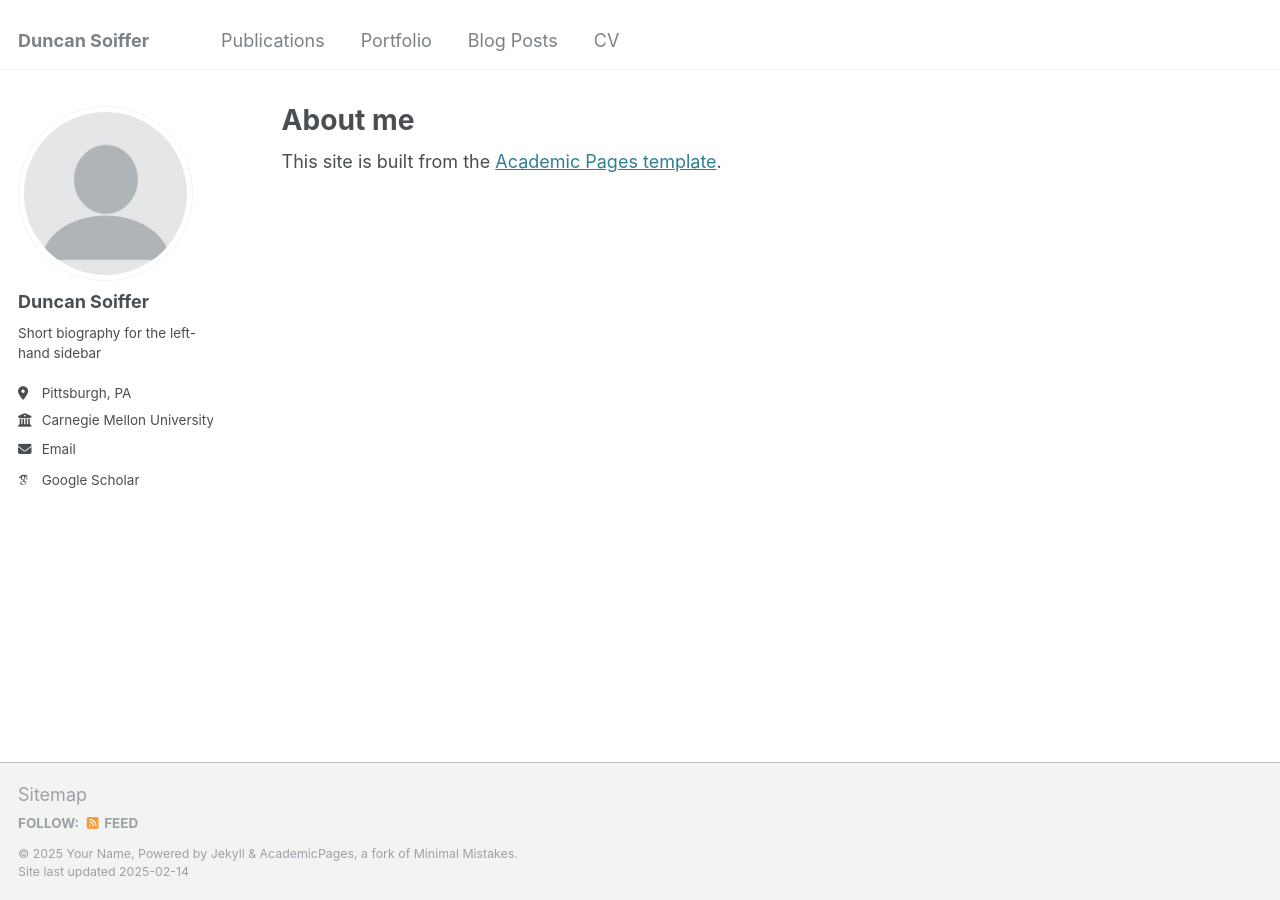
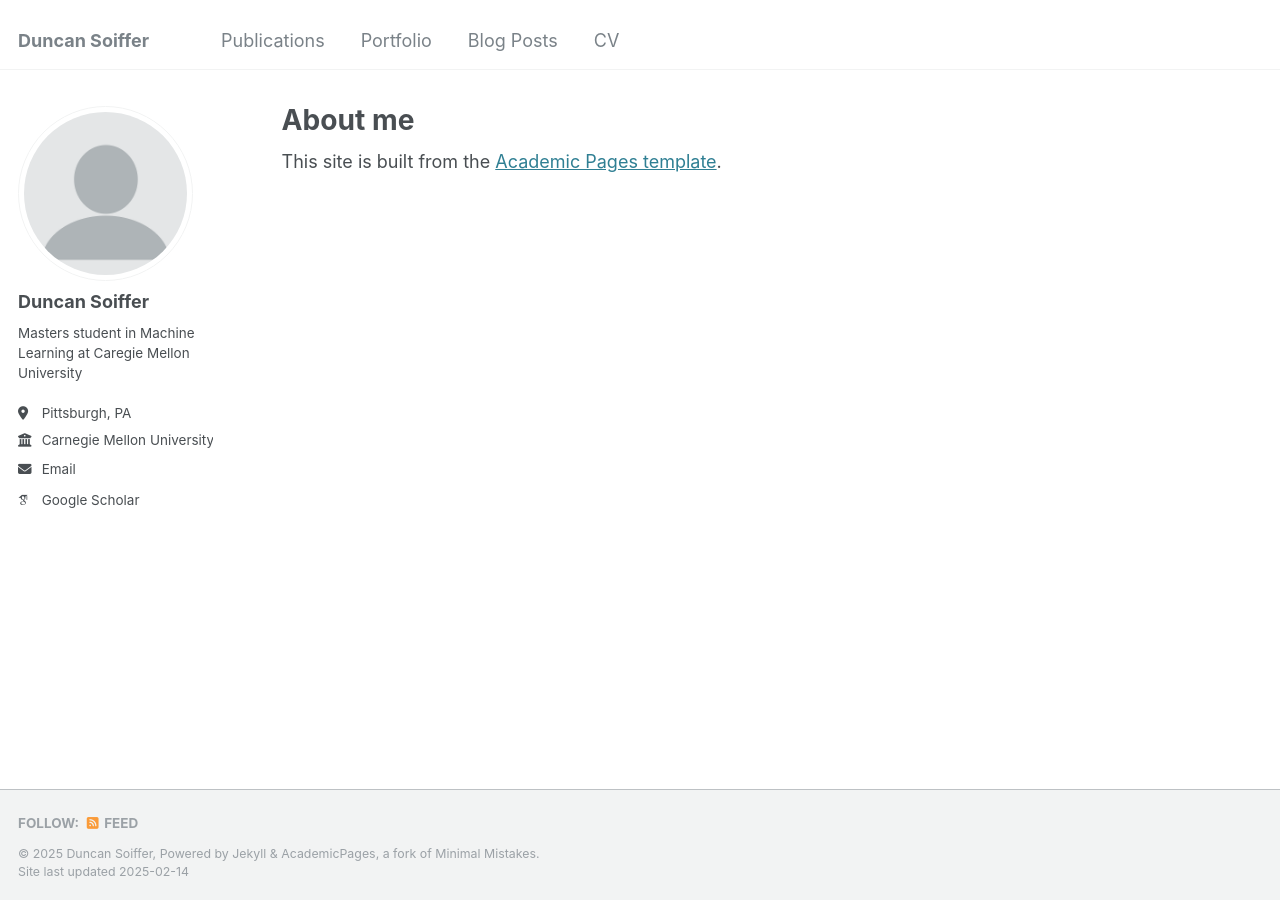
Before and after one commit to DSoiffer/DSoiffer.github.io, a Jekyll site: the page built from _pages/about.md, in a window 1280 px wide. Built offline with Jekyll 4.4.1, drawn with Linux system fonts in a browser that asks for light colours; some web fonts are replaced.

Commit message:
small config, footer update

```diff
--- a/_config.yml
+++ b/_config.yml
@@ -10,7 +10,7 @@
 locale                   : "en-US"
 title                    : "Duncan Soiffer"
 title_separator          : "-"
-name                     : &name "Your Name"
+name                     : &name "Duncan Soiffer"
 description              : &description "Masters student in Machine Learning at CMU"
 url                      : https://dsoiffer.github.io # the base hostname & protocol for your site e.g. "https://[your GitHub username].github.io"
 baseurl                  : "" # the subpath of your site, e.g. "/blog"
@@ -24,11 +24,11 @@ author:
   avatar           : "profile.png"
   name             : "Duncan Soiffer"
   pronouns         : # example: "she/her"
-  bio              : "Short biography for the left-hand sidebar"
+  bio              : "Masters student in Machine Learning at Caregie Mellon University"
   location         : "Pittsburgh, PA"
   employer         : "Carnegie Mellon University"
   uri              : # URL
-  email            : "firstinitial + lastname at andrew dot cmu dot edu"
+  email            : "firstinitial lastname at andrew dot cmu dot edu"
 
   # Academic websites
   arxiv            : # URL - Update with the correct link to your profile
--- a/_includes/footer/custom.html
+++ b/_includes/footer/custom.html
@@ -1,3 +1,3 @@
 <!-- start custom footer snippets -->
-<a href="/sitemap/">Sitemap</a>
+<!-- <a href="/sitemap/">Sitemap</a> -->
 <!-- end custom footer snippets -->
```
